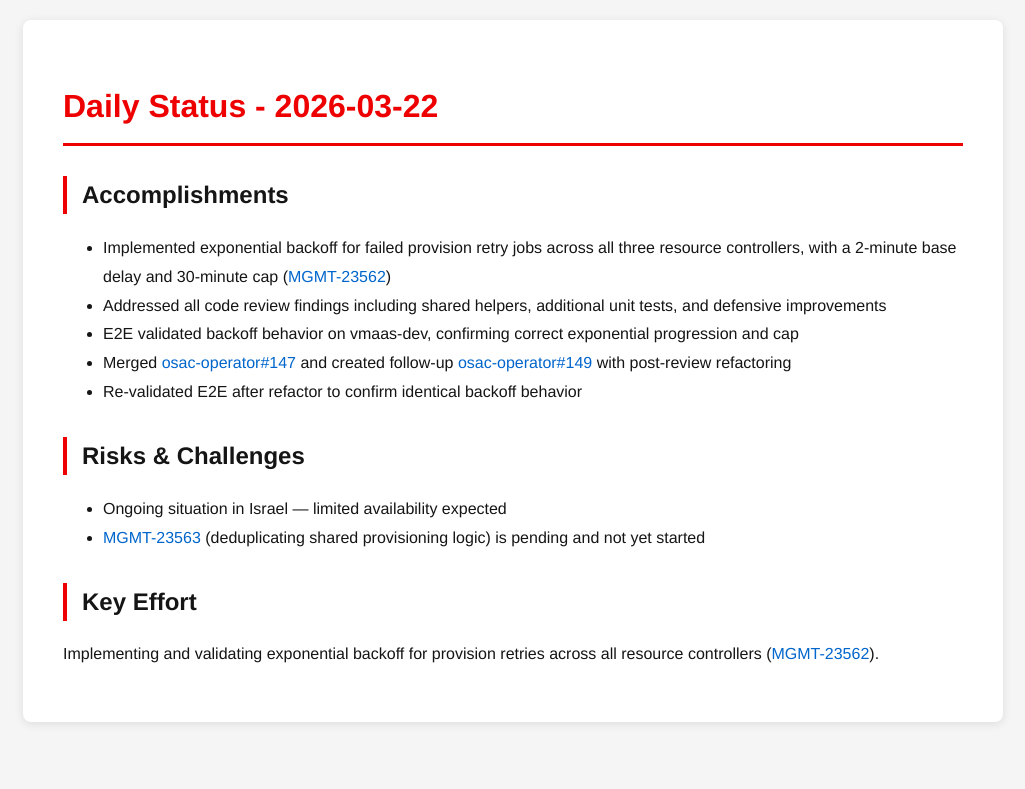
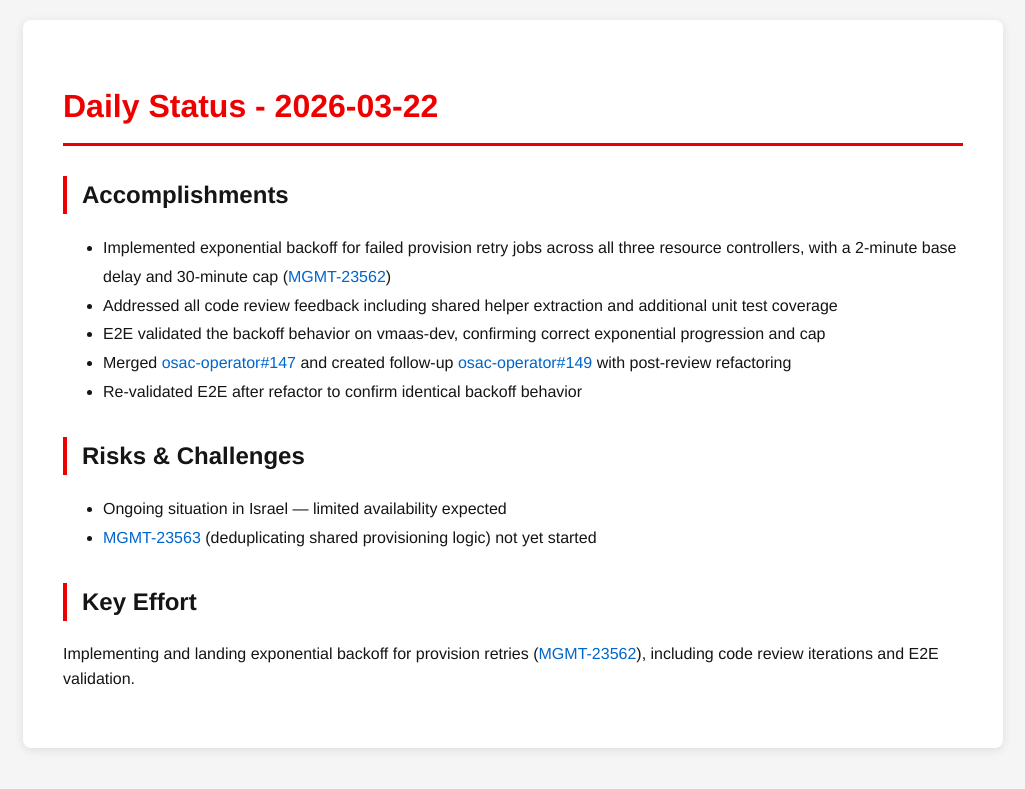
Before and after one commit to tzvatot/daily-status, a Jekyll site: the page built from 2026-03-22.md, in a window 1280 px wide. Shown: the top 789 px of the page, without its empty margins (127-1152 px from the left). Built offline with Jekyll 4.4.1, drawn with Linux system fonts in a browser that asks for light colours.

Commit message:
Daily status update - 2026-03-22

```diff
--- a/2026-03-22.md
+++ b/2026-03-22.md
@@ -8,14 +8,14 @@ date: 2026-03-22
 
 ## Accomplishments
 - Implemented exponential backoff for failed provision retry jobs across all three resource controllers, with a 2-minute base delay and 30-minute cap ([MGMT-23562](https://issues.redhat.com/browse/MGMT-23562))
-- Addressed all code review findings including shared helpers, additional unit tests, and defensive improvements
-- E2E validated backoff behavior on vmaas-dev, confirming correct exponential progression and cap
+- Addressed all code review feedback including shared helper extraction and additional unit test coverage
+- E2E validated the backoff behavior on vmaas-dev, confirming correct exponential progression and cap
 - Merged [osac-operator#147](https://github.com/osac-project/osac-operator/pull/147) and created follow-up [osac-operator#149](https://github.com/osac-project/osac-operator/pull/149) with post-review refactoring
 - Re-validated E2E after refactor to confirm identical backoff behavior
 
 ## Risks & Challenges
 - Ongoing situation in Israel — limited availability expected
-- [MGMT-23563](https://issues.redhat.com/browse/MGMT-23563) (deduplicating shared provisioning logic) is pending and not yet started
+- [MGMT-23563](https://issues.redhat.com/browse/MGMT-23563) (deduplicating shared provisioning logic) not yet started
 
 ## Key Effort
-Implementing and validating exponential backoff for provision retries across all resource controllers ([MGMT-23562](https://issues.redhat.com/browse/MGMT-23562)).
+Implementing and landing exponential backoff for provision retries ([MGMT-23562](https://issues.redhat.com/browse/MGMT-23562)), including code review iterations and E2E validation.
```
